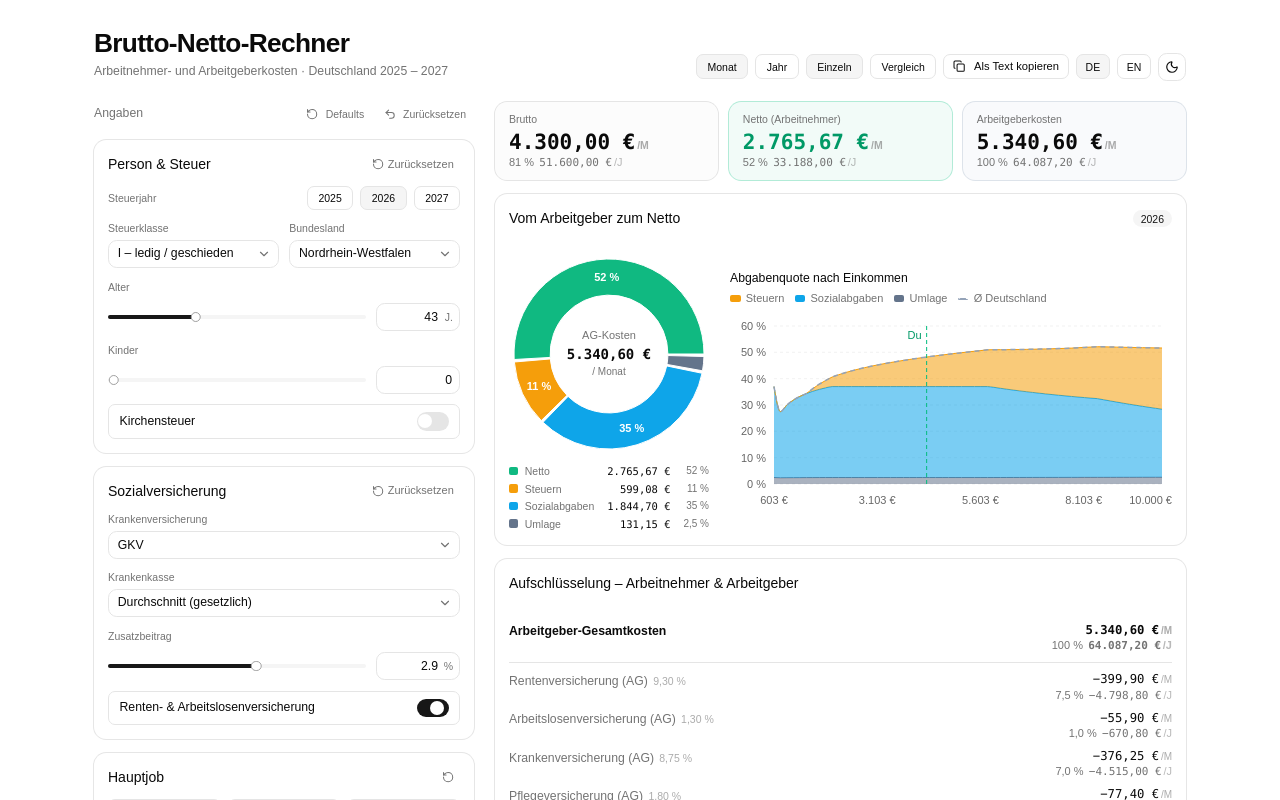
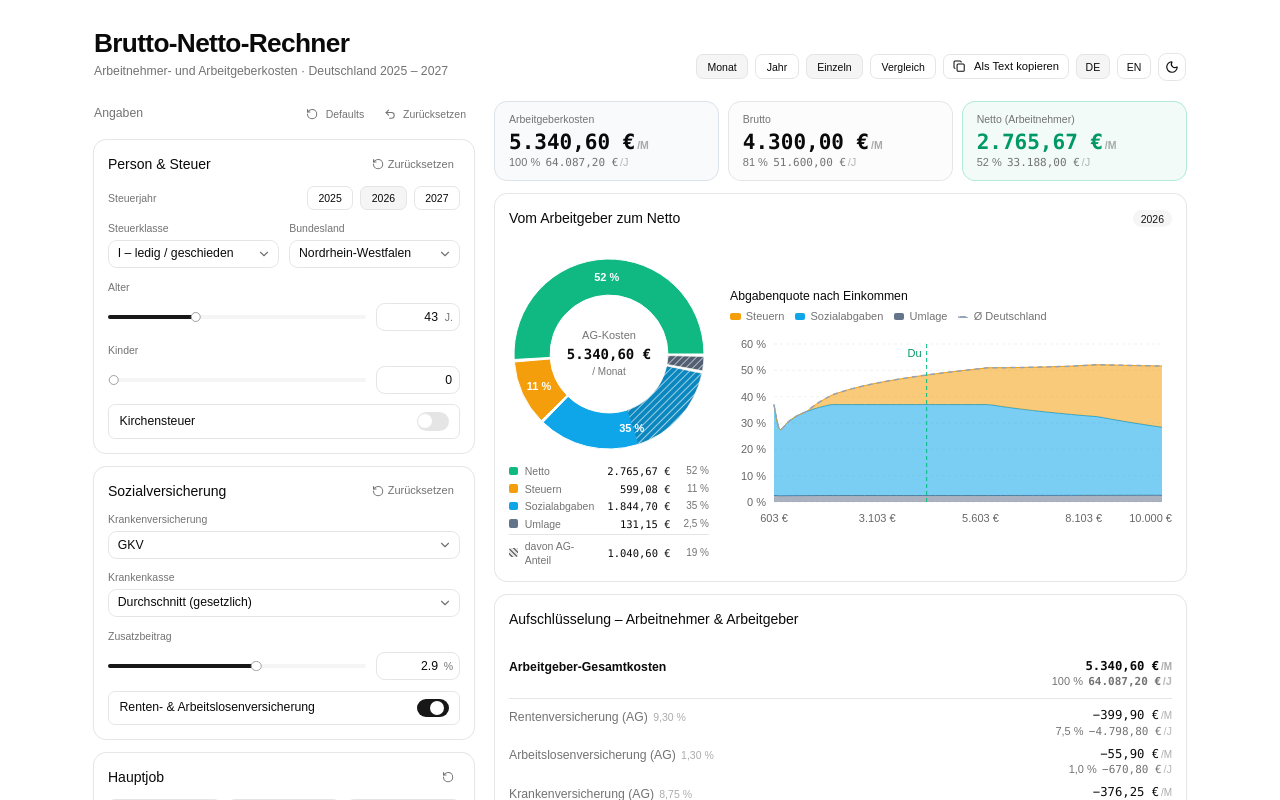
Before and after one commit to 1cedsoda/brutto-netto, a React (Vite) app: page / in a window 1280 px wide. Shown: the top 800 px of the page. Built offline with nearby package versions, Linux system fonts and the light colour scheme.

Commit message:
Donut: AG-Anteil über dem Brutto schraffiert als Overlay; Kacheln: AG-Kosten, Brutto, Netto

```diff
--- a/src/components/calc/Charts.tsx
+++ b/src/components/calc/Charts.tsx
@@ -23,6 +23,8 @@ export interface Slice {
   label: string;
   value: number;
   color: string;
+  /** part of `value` the employer pays on top of the agreed gross wage */
+  employer: number;
 }
 
 function pickField(v: { monthly: number; yearly: number }, p: DisplayPeriod) {
@@ -75,13 +77,19 @@ function buildSlices(
   const umlage = f(a.insolvenzgeld) + f(a.u1) + f(a.u2) + f(a.unfall);
 
   const out: Slice[] = [];
-  const push = (key: string, label: string, value: number, color: string) => {
-    if (value > 0.005) out.push({ key, label, value, color });
+  const push = (key: string, label: string, value: number, color: string, employer = 0) => {
+    if (value > 0.005) out.push({ key, label, value, color, employer: Math.min(employer, value) });
   };
   push("net", t("ch.net"), net, SLICE_COLORS.net);
-  push("steuern", t("ch.steuern"), steuern, SLICE_COLORS.steuern);
-  push("sozial", t("ch.sozial"), sozial, SLICE_COLORS.sozial);
-  push("umlage", t("ch.umlage"), umlage, SLICE_COLORS.umlage);
+  push("steuern", t("ch.steuern"), steuern, SLICE_COLORS.steuern, f(a.pauschsteuer));
+  push(
+    "sozial",
+    t("ch.sozial"),
+    sozial,
+    SLICE_COLORS.sozial,
+    f(a.rente) + f(a.arbeitslosen) + f(a.kranken) + f(a.pflege),
+  );
+  push("umlage", t("ch.umlage"), umlage, SLICE_COLORS.umlage, umlage);
 
   return {
     slices: out,
@@ -160,6 +168,25 @@ export function BreakdownDonut({
   const t = useT();
   const { slices, total, totalLabel } = buildSlices(result, period, t);
   const config = toConfig(slices);
+  const employerTotal = slices.reduce((a, s) => a + s.employer, 0);
+
+  // Hatched overlay for the employer's share on top of the gross wage. The
+  // angles replicate Recharts' layout (full circle, paddingAngle between all
+  // sectors) so the hatching sits exactly at the end of its slice.
+  const PAD = 1.5;
+  const sum = slices.reduce((a, s) => a + s.value, 0);
+  const realTotal = 360 - slices.length * PAD;
+  const overlays: { key: string; start: number; end: number }[] = [];
+  let angle = 0;
+  slices.forEach((s, i) => {
+    const start = i === 0 ? 0 : angle + PAD;
+    const span = sum > 0 ? (s.value / sum) * realTotal : 0;
+    const end = start + span;
+    if (s.employer > 0.005) {
+      overlays.push({ key: s.key, start: end - span * (s.employer / s.value), end });
+    }
+    angle = end;
+  });
 
   const renderPieLabel = (props: {
     cx?: number;
@@ -200,6 +227,18 @@ export function BreakdownDonut({
     <div className="relative mx-auto aspect-square w-full max-w-[200px]">
       <ChartContainer config={config} className="aspect-square h-full w-full">
         <PieChart>
+          <defs>
+            <pattern
+              id="employer-hatch"
+              patternUnits="userSpaceOnUse"
+              width="5"
+              height="5"
+              patternTransform="rotate(45)"
+            >
+              <rect width="5" height="5" fill="rgba(0,0,0,0.18)" />
+              <line x1="0" y1="0" x2="0" y2="5" stroke="rgba(255,255,255,0.75)" strokeWidth="1.6" />
+            </pattern>
+          </defs>
           <ChartTooltip
             content={
               <ChartTooltipContent
@@ -224,7 +263,7 @@ export function BreakdownDonut({
             nameKey="key"
             innerRadius="62%"
             outerRadius="100%"
-            paddingAngle={1.5}
+            paddingAngle={PAD}
             stroke="var(--card)"
             strokeWidth={1}
             label={renderPieLabel}
@@ -235,6 +274,23 @@ export function BreakdownDonut({
               <Cell key={s.key} fill={s.color} />
             ))}
           </Pie>
+          {overlays.map((o) => (
+            <Pie
+              key={`hatch-${o.key}`}
+              data={[{ key: `hatch-${o.key}`, value: 1 }]}
+              dataKey="value"
+              startAngle={o.start}
+              endAngle={o.end}
+              innerRadius="62%"
+              outerRadius="100%"
+              fill="url(#employer-hatch)"
+              stroke="none"
+              isAnimationActive={false}
+              legendType="none"
+              tooltipType="none"
+              style={{ pointerEvents: "none" }}
+            />
+          ))}
         </PieChart>
       </ChartContainer>
       <div className="pointer-events-none absolute inset-0 flex flex-col items-center justify-center text-center">
@@ -258,6 +314,22 @@ export function BreakdownDonut({
           </span>
         </li>
       ))}
+      {employerTotal > 0.005 && (
+        <li className="flex items-center gap-2 border-t pt-1">
+          <span
+            className="h-2.5 w-2.5 shrink-0 rounded-[2px] bg-muted-foreground"
+            style={{
+              backgroundImage:
+                "repeating-linear-gradient(45deg, rgba(255,255,255,0.8) 0 1.5px, transparent 1.5px 3.5px)",
+            }}
+          />
+          <span className="text-muted-foreground">{t("ch.employerShare")}</span>
+          <span className="ml-auto font-mono tabular-nums">{formatEUR(employerTotal)}</span>
+          <span className="w-9 text-right text-[10px] text-muted-foreground">
+            {formatShare(employerTotal, total)}
+          </span>
+        </li>
+      )}
     </ul>
     </div>
   );
--- a/src/components/calc/ResultsPanel.tsx
+++ b/src/components/calc/ResultsPanel.tsx
@@ -195,20 +195,6 @@ export function ResultsPanel({ scenarioKey }: { scenarioKey: ScenarioKey }) {
       )}
       {/* Hero stat tiles */}
       <div className="grid grid-cols-1 gap-3 sm:grid-cols-3">
-        <StatTile
-          label={t("r.brutto")}
-          value={result.gross}
-          primary={primary}
-          share={share(result.gross)}
-          accent="gross"
-        />
-        <StatTile
-          label={hasSelf ? t("r.nettoSelf") : t("r.nettoAN")}
-          value={result.net}
-          primary={primary}
-          share={share(result.net)}
-          accent="net"
-        />
         {result.meta.selfEmployed ? (
           <StatTile
             label={t("r.abgaben")}
@@ -229,6 +215,20 @@ export function ResultsPanel({ scenarioKey }: { scenarioKey: ScenarioKey }) {
             accent="cost"
           />
         )}
+        <StatTile
+          label={t("r.brutto")}
+          value={result.gross}
+          primary={primary}
+          share={share(result.gross)}
+          accent="gross"
+        />
+        <StatTile
+          label={hasSelf ? t("r.nettoSelf") : t("r.nettoAN")}
+          value={result.net}
+          primary={primary}
+          share={share(result.net)}
+          accent="net"
+        />
       </div>
 
       {/* Overview: composition donut + burden curve side by side */}
--- a/src/lib/i18n.ts
+++ b/src/lib/i18n.ts
@@ -145,6 +145,7 @@ const de = {
   "ch.steuern": "Steuern",
   "ch.sozial": "Sozialabgaben",
   "ch.umlage": "Umlage",
+  "ch.employerShare": "davon AG-Anteil",
   "ch.agKosten": "AG-Kosten",
   "ch.brutto": "Brutto",
 
@@ -303,6 +304,7 @@ const en: Record<Key, string> = {
   "ch.steuern": "Taxes",
   "ch.sozial": "Social",
   "ch.umlage": "Levies",
+  "ch.employerShare": "thereof employer",
   "ch.agKosten": "Empl. cost",
   "ch.brutto": "Gross",
 
```
